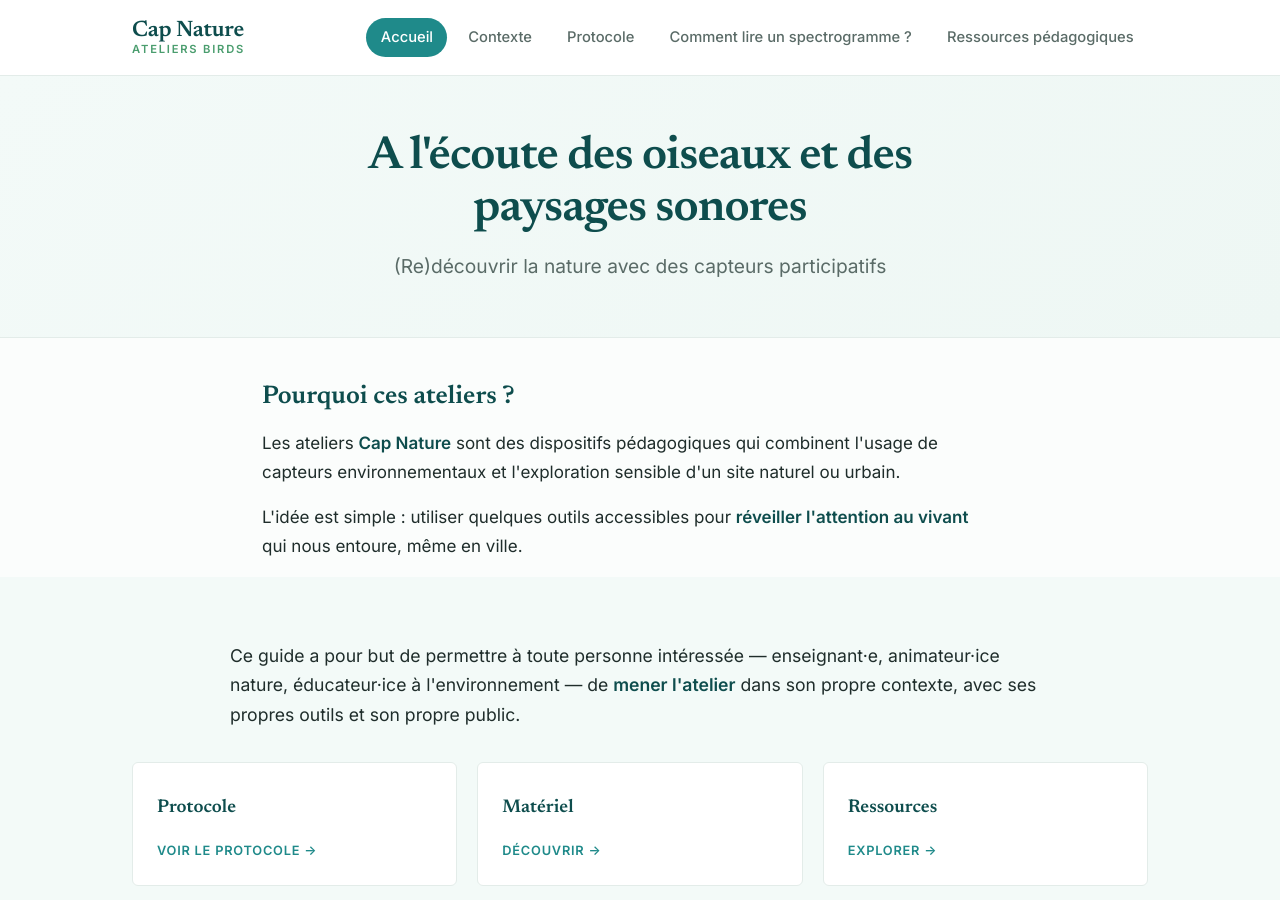
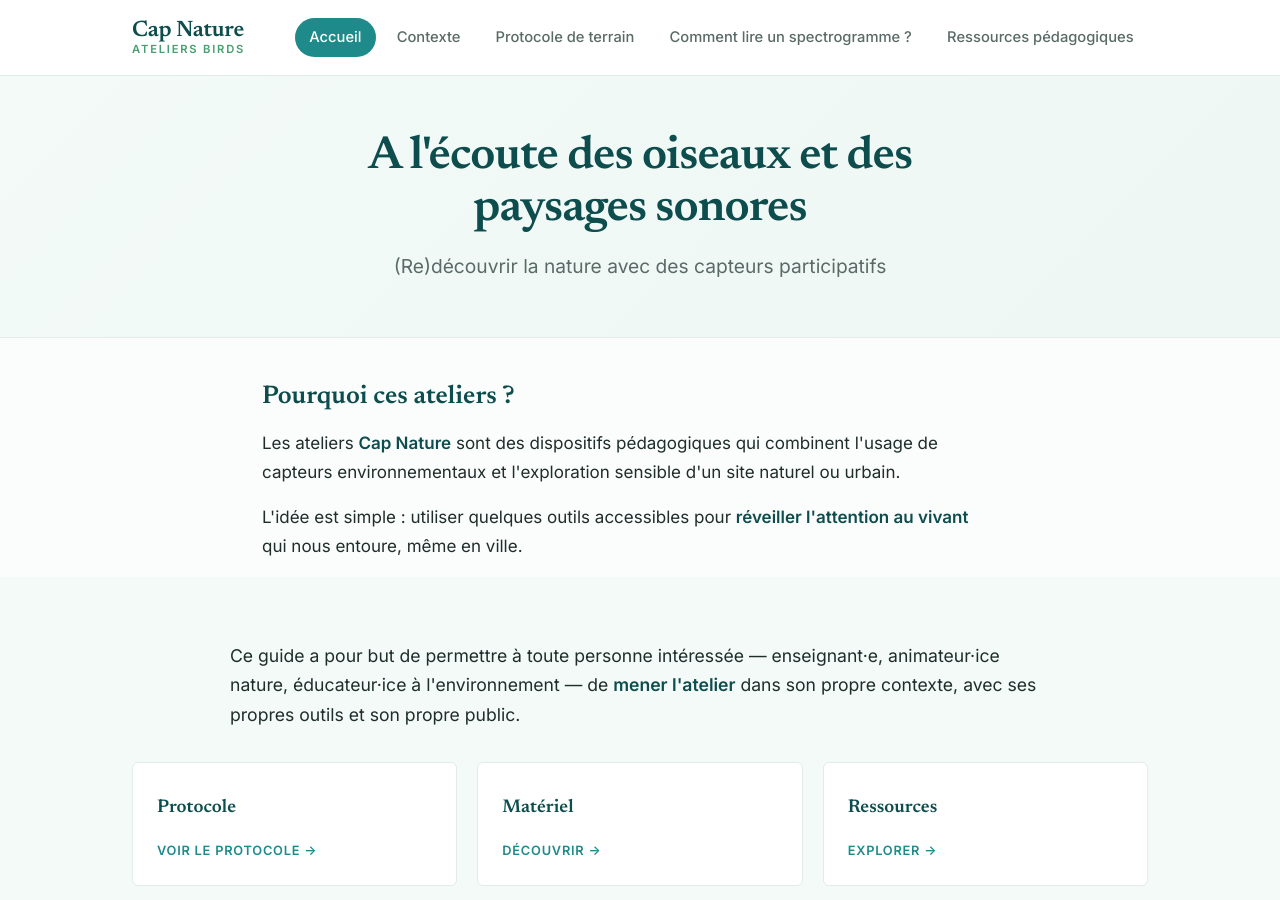
Before and after one commit to marieleapouliquen/wiki-cap-nature, a Jekyll site: the page built from index.md, in a window 1280 px wide and 900 px high. Built offline with Jekyll 4.4.1, drawn with Linux system fonts in a browser that asks for light colours.

Commit message:
Update navigation.yml

```diff
--- a/_data/navigation.yml
+++ b/_data/navigation.yml
@@ -6,7 +6,7 @@
 - title: Contexte
   url: /contexte/
 
-- title: Protocole
+- title: Protocole de terrain
   url: /protocole/
 
 - title: Comment lire un spectrogramme ?
```
